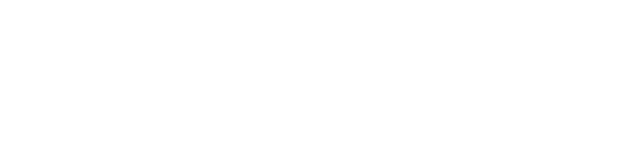
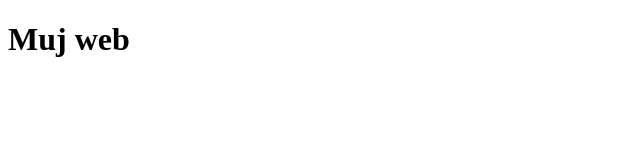
Before and after one commit to aellopos/projekt-x, a plain HTML site: page index.html in a window 1280 px wide. Shown: the whole page, without its empty margins (0-640 px from the left). Drawn offline with Linux system fonts and the light colour scheme.

Commit message:
Update index.html

```diff
--- a/index.html
+++ b/index.html
@@ -7,6 +7,7 @@
     <title>Document</title>
 </head>
 <body>
+    <h1>Muj web</h1>
 
     <script src="script.js"></script>
 </body>
```
